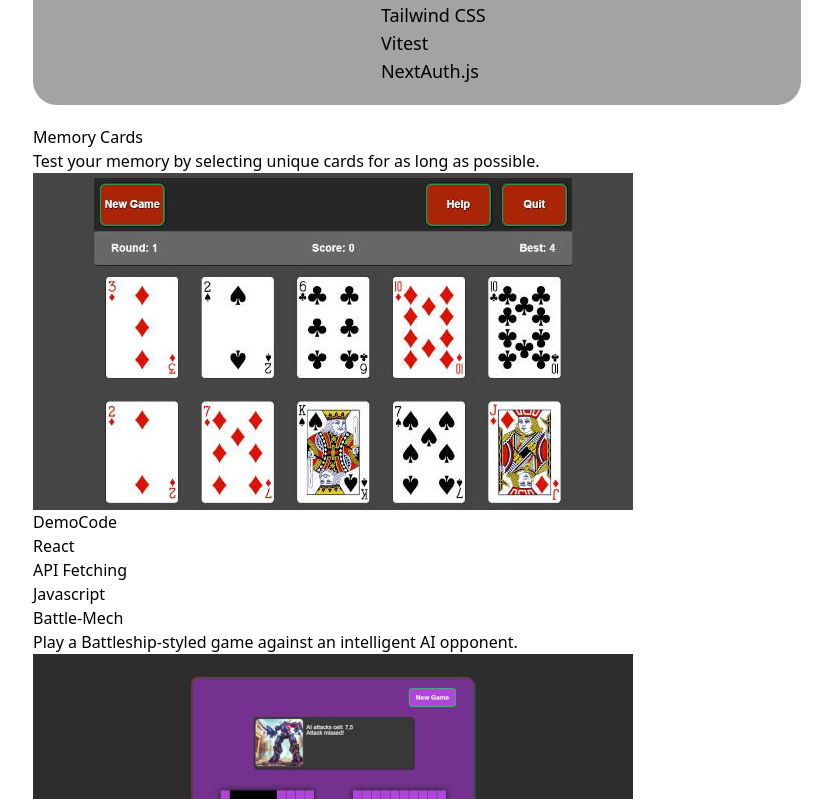
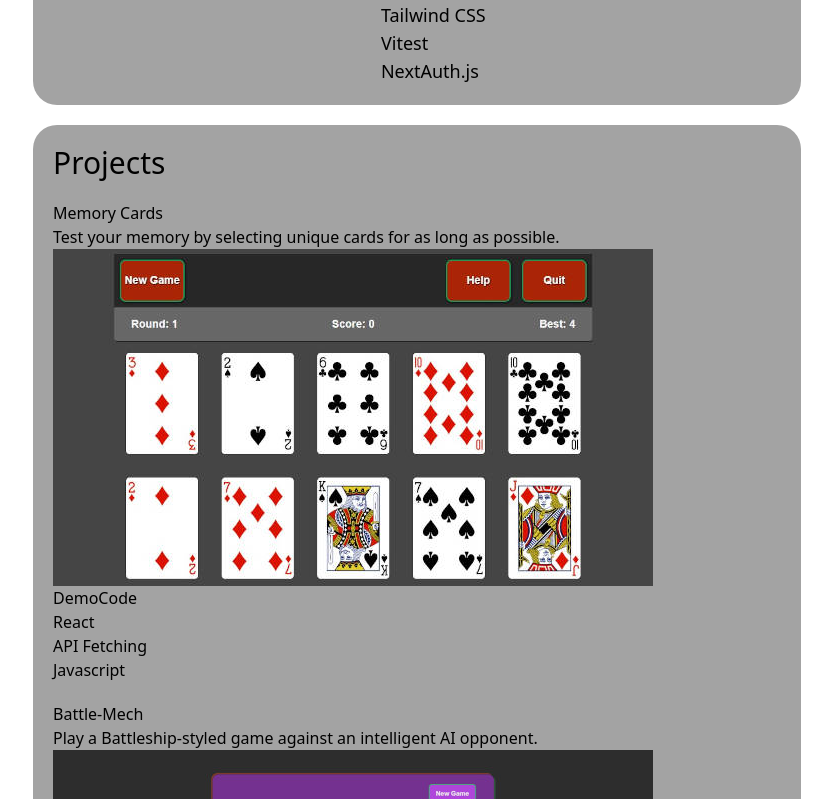
Before and after one commit to jrbarnhart/portfolio, a React (Vite) app: page / in a window 1280 px wide. Shown: the part 1041-1840 px from the top of the page, without its empty margins (223-1055 px from the left). Built offline with nearby package versions, Linux system fonts and the light colour scheme; the HTML template or start-up script is replaced by a standard one.

Commit message:
Style container div and add header

```diff
--- a/src/components/Projects/Projects.tsx
+++ b/src/components/Projects/Projects.tsx
@@ -3,7 +3,8 @@ import projectInfo from "./projectInfo";
 
 const Projects = () => {
   return (
-    <div className="justify-self-center grid w-full">
+    <div className="justify-self-center grid gap-y-5 w-full p-5 bg-neutral-400 dark:bg-neutral-800 rounded-3xl">
+      <h1 className="text-3xl">Projects</h1>
       {projectInfo.map((info) => {
         return <ProjectCard key={info.title} {...info} />;
       })}
```
